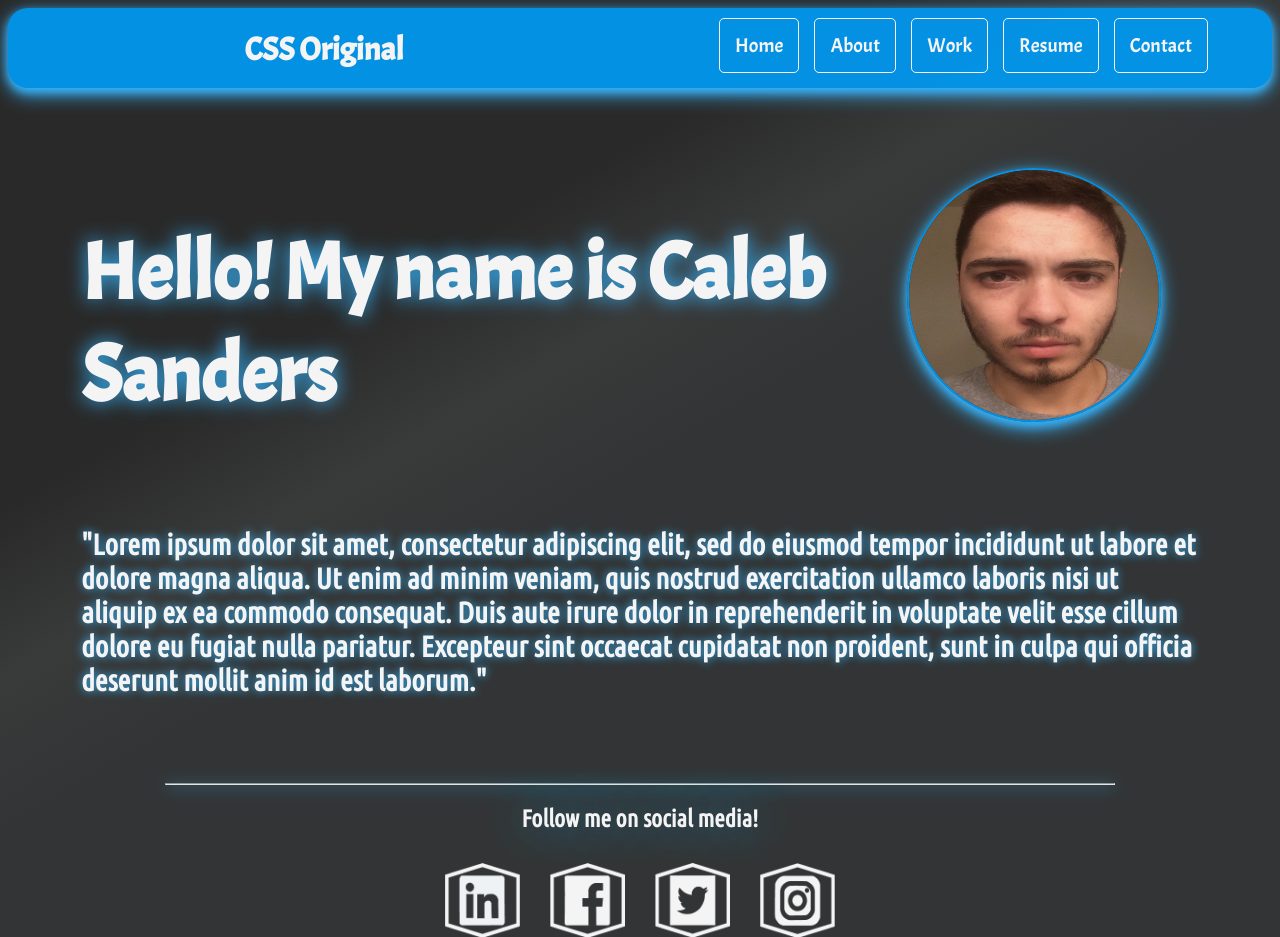
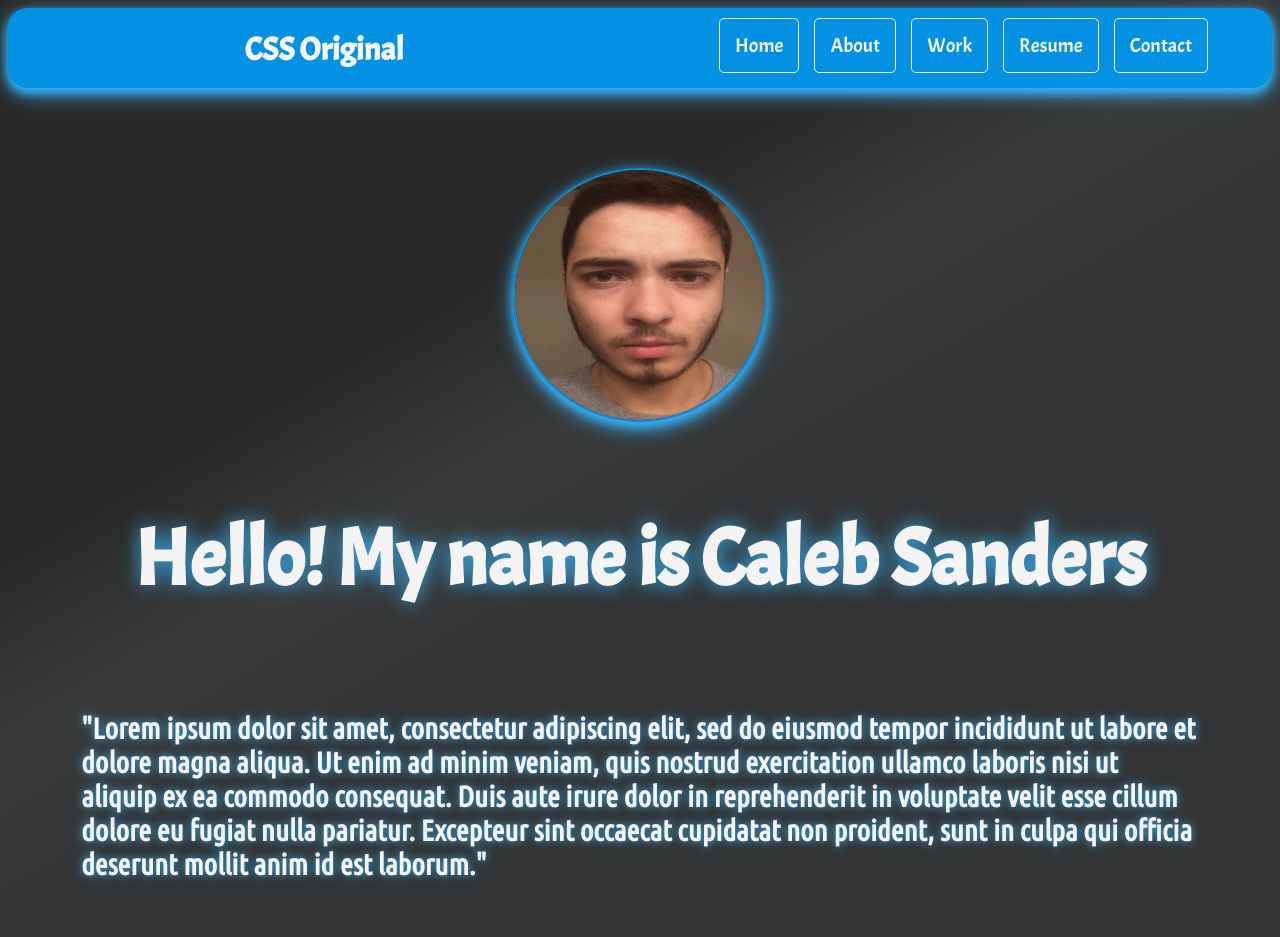
Before and after one commit to csanders97/csanders97.github.io, a web app: file index.html in a window 1280 px wide. Shown: the top 937 px of the page. Run offline with its HTML, style and script files only (its server is not run), Linux system fonts and the light colour scheme.

Commit message:
Responsive greeting section

```diff
--- a/public/style/main.css
+++ b/public/style/main.css
@@ -152,19 +152,19 @@ body {
     color: white;
     font-family: 'Acme', sans-serif;
     font-size: 40px;
-    text-align: left;
     display: flex;
     flex-direction: row;
   }
 
   .greeting h1 {
     padding: 10px;
-    flex: .7;
+    text-align: left;
+    flex: .9;
     text-shadow: 0 0 20px #38b6ff;
   }
 
   .profile-pic {
-    flex: .3;
+    flex: .1;
     padding: 10px;
     text-align: center;
   }
@@ -231,6 +231,16 @@ body {
     width: 75px;
   }
 
+  @media all and (max-width: 1484px) {
+    .greeting {
+      flex-direction: column-reverse;
+    }
+
+    .greeting h1 {
+      text-align: center;
+    }
+  }
+
   @media all and (max-width: 1250px) {
     .c-nav {
         display: none;
```
